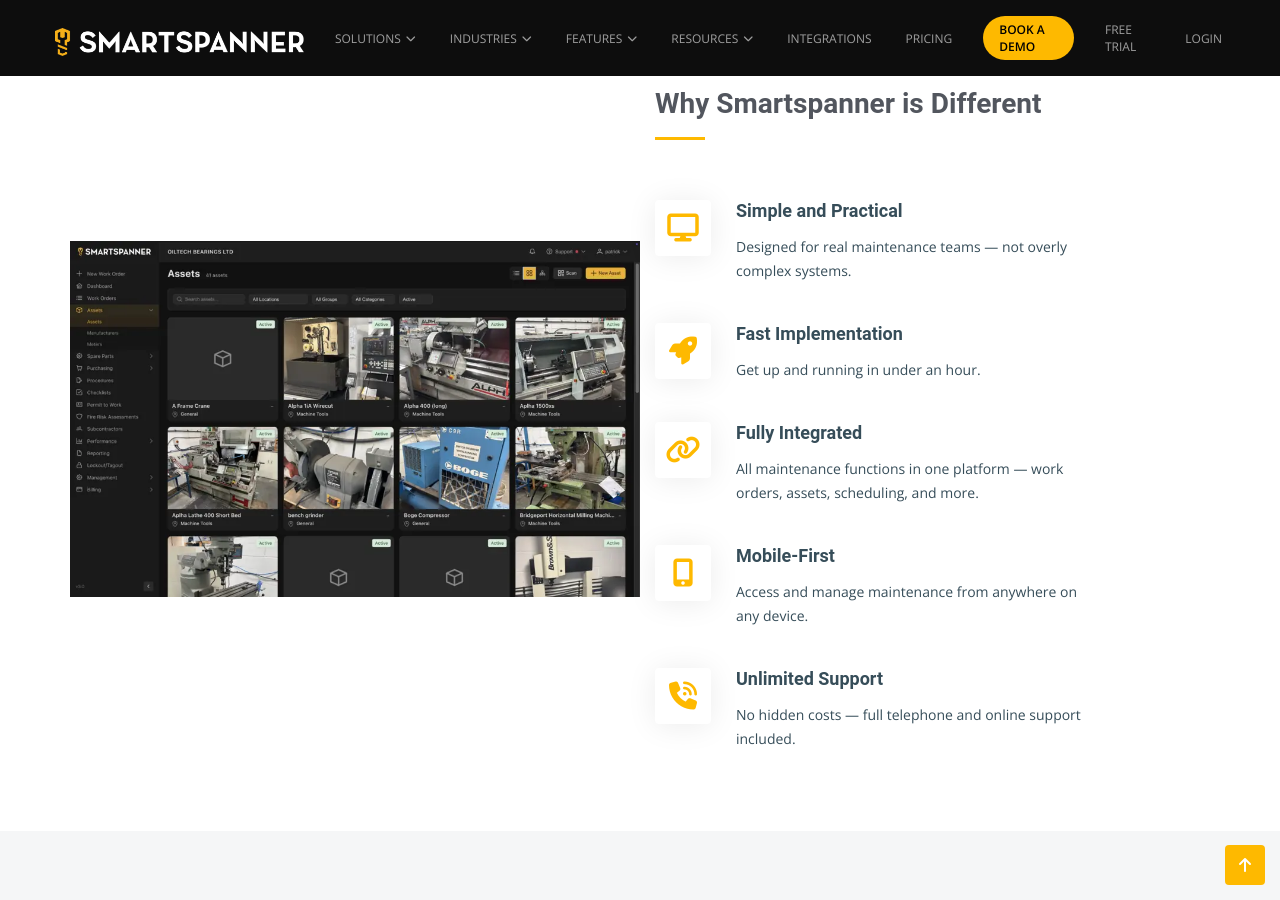
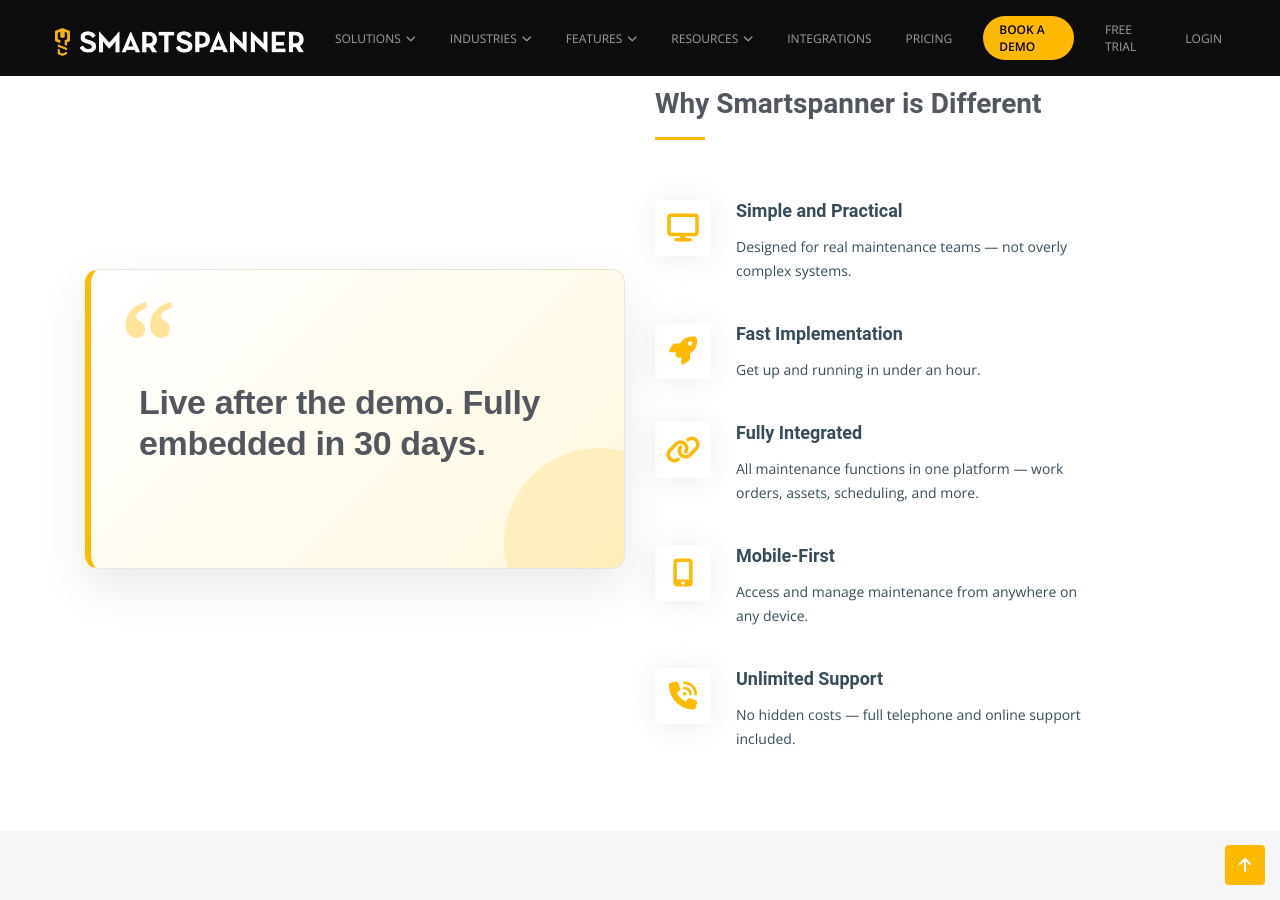
Before and after one commit to smartspanner/smartspanner.com, a Jekyll site: the page built from maintenance-management-software.html, in a window 1280 px wide and 900 px high, scrolled down 5884 px. Built offline with Jekyll 4.4.1, drawn with Linux system fonts in a browser that asks for light colours.

Commit message:
style: add maintenance management quote card

```diff
--- a/maintenance-management-software.html
+++ b/maintenance-management-software.html
@@ -350,7 +350,12 @@
   <section id="why-smartspanner" class="alt-services">
     <div class="container">
       <div class="row align-items-center">
-        <div class="col-lg-6 img-bg" style="background-image: url({{ '/assets/img/features/asset-register-thumb.webp' | relative_url }});"></div>
+        <div class="col-lg-6">
+          <figure class="implementation-quote-card" aria-label="Smartspanner implementation timeline">
+            <span class="implementation-quote-mark" aria-hidden="true">&ldquo;</span>
+            <blockquote>Live after the demo. Fully embedded in 30 days.</blockquote>
+          </figure>
+        </div>
         <div class="col-lg-5 d-flex flex-column">
           <h3>Why Smartspanner is Different</h3>
 
```
